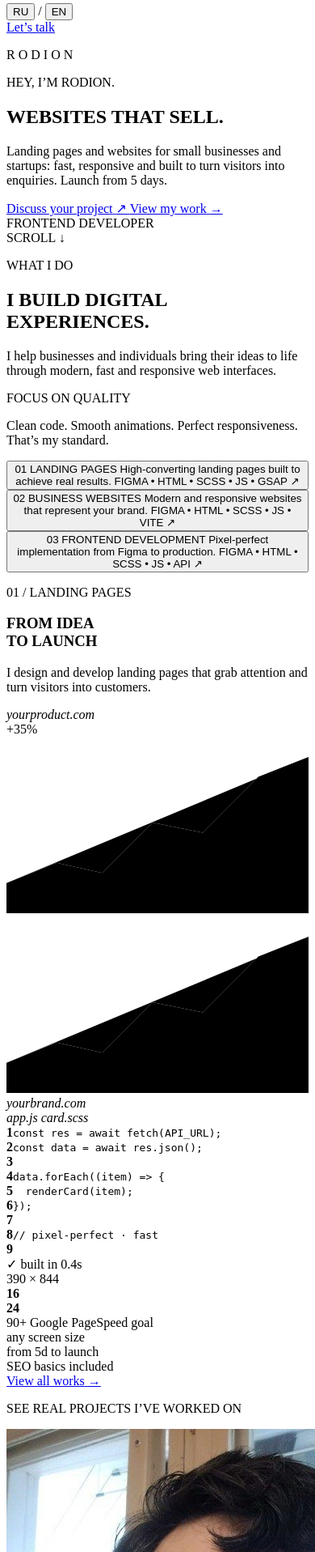
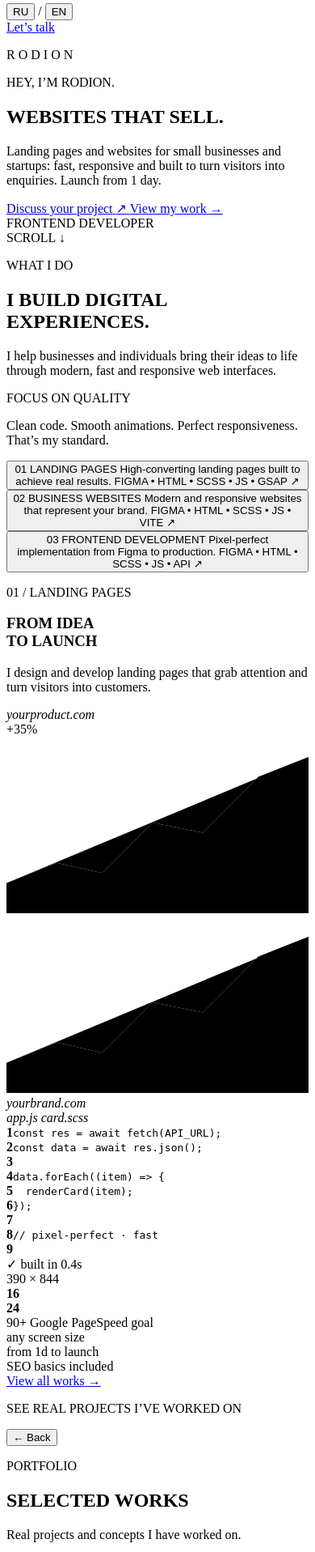
Before and after one commit to topikan/portfolio, a PHP site: page / in a window 390 px wide; the page is wider, and only the part inside the window is pictured. Shown: the part 323-2240 px from the top of that part at 81% size. Run offline with PHP 8.4, Linux system fonts and the light colour scheme.

Commit message:
Pricing tweaks, works as a regular section, new mainfood preview
Co-Authored-By: Claude Sonnet 5.5 <noreply@anthropic.com>
Claude-Session: https://claude.ai/code/session_016Jipq6Da5nJdXG34VCQUMp

```diff
--- a/index.html
+++ b/index.html
@@ -16,14 +16,14 @@
 	<link rel="preload" href="/fonts/jetbrains-mono-latin-wght-normal.woff2" as="font" type="font/woff2" crossorigin />
 
 	<title>Rodion — Websites for business that bring clients</title>
-	<meta name="description" content="Rodion — web developer. Landing pages and business websites for small businesses and startups: fast, responsive, from $100, launch from 5 days." />
+	<meta name="description" content="Rodion — web developer. Landing pages and business websites for small businesses and startups: fast, responsive, from $100, launch from 1 day." />
 	<link rel="canonical" href="%SITE_URL%" />
 
 	<!-- Превью ссылки в Telegram / соцсетях (адрес задаётся в vite.config.js) -->
 	<meta property="og:type" content="website" />
 	<meta property="og:site_name" content="Rodion" />
 	<meta property="og:title" content="Rodion — Websites for business that bring clients" />
-	<meta property="og:description" content="Rodion — web developer. Landing pages and business websites for small businesses and startups: fast, responsive, from $100, launch from 5 days." />
+	<meta property="og:description" content="Rodion — web developer. Landing pages and business websites for small businesses and startups: fast, responsive, from $100, launch from 1 day." />
 	<meta property="og:url" content="%SITE_URL%" />
 	<meta property="og:image" content="%SITE_URL%og-image.png" />
 	<meta property="og:image:width" content="1200" />
@@ -166,7 +166,7 @@
 
 				<p class="hero__description" data-animate="description" data-i18n="hero.description">
 					Landing pages and websites for small businesses and startups: fast,
-					responsive and built to turn visitors into enquiries. Launch from 5 days.
+					responsive and built to turn visitors into enquiries. Launch from 1 day.
 				</p>
 
 				<div class="hero__actions" data-animate="actions">
@@ -457,7 +457,7 @@
 							<span class="services__stat-label" data-stat-label>screen size</span>
 						</div>
 						<div class="services__stat">
-							<span class="services__stat-value" data-stat-value>from 5d</span>
+							<span class="services__stat-value" data-stat-value>from 1d</span>
 							<span class="services__stat-label" data-stat-label>to launch</span>
 						</div>
 						<div class="services__stat">
@@ -485,6 +485,32 @@
 
 	<!-- ════════ ПРОДАЮЩИЕ БЛОКИ: Обо мне → Процесс → Цены → Доказательства → FAQ → Контакты ════════
 	     Тексты — src/js/i18n-sections.js, контакты и ключ формы — src/config.js -->
+
+	<!-- Блок "Работы": обычный раздел страницы. Карточки рисует src/js/sections/works.js из списка PROJECTS. -->
+	<section class="works works--inline" id="work" aria-labelledby="works-title">
+		<div class="works__container">
+			<button type="button" class="works__back" data-works-back>
+				<span class="works__back-icon" aria-hidden="true">&larr;</span>
+				<span data-i18n="works.back">Back</span>
+			</button>
+
+			<header class="works__head">
+				<p class="works__eyebrow">
+					<span class="works__eyebrow-dot" aria-hidden="true"></span>
+					<span data-i18n="works.eyebrow">PORTFOLIO</span>
+				</p>
+				<h2 class="works__title" id="works-title" tabindex="-1">
+					<span class="works__title-line" data-i18n="works.title.line1">SELECTED</span>
+					<span class="works__title-line works__title-line--accent" data-i18n="works.title.line2">WORKS</span>
+				</h2>
+				<p class="works__note" data-i18n="works.note">
+					Real projects and concepts I have worked on.
+				</p>
+			</header>
+
+			<ul class="works__grid" data-works-grid></ul>
+		</div>
+	</section>
 
 	<section class="sec about" id="about" aria-labelledby="about-title">
 		<div class="sec__container about__grid">
@@ -554,7 +580,6 @@
 				</article>
 
 				<article class="plan plan--featured">
-					<p class="plan__badge" data-i18n="pricing.badge">RECOMMENDED</p>
 					<h3 class="plan__name" data-i18n="pricing.2.name">Business website</h3>
 					<p class="plan__price" data-i18n="pricing.2.price">from $330</p>
 					<p class="plan__time" data-i18n="pricing.2.time">2&ndash;3 weeks</p>
@@ -687,33 +712,6 @@
 	</main>
 	</div>
 
-	<!-- Блок "Работы" — правая грань куба; открывается поворотом по ссылкам
-	     #work (кнопка "Смотреть все работы", пункт меню "Works" и т.д.).
-	     Карточки рисует src/js/sections/works.js из списка PROJECTS. -->
-	<section class="works" id="work" aria-labelledby="works-title" data-works inert>
-		<div class="works__container">
-			<button type="button" class="works__back" data-works-back>
-				<span class="works__back-icon" aria-hidden="true">&larr;</span>
-				<span data-i18n="works.back">Back</span>
-			</button>
-
-			<header class="works__head">
-				<p class="works__eyebrow">
-					<span class="works__eyebrow-dot" aria-hidden="true"></span>
-					<span data-i18n="works.eyebrow">PORTFOLIO</span>
-				</p>
-				<h2 class="works__title" id="works-title" tabindex="-1">
-					<span class="works__title-line" data-i18n="works.title.line1">SELECTED</span>
-					<span class="works__title-line works__title-line--accent" data-i18n="works.title.line2">WORKS</span>
-				</h2>
-				<p class="works__note" data-i18n="works.note">
-					My projects will appear here soon. These templates are ready and waiting for their first cases.
-				</p>
-			</header>
-
-			<ul class="works__grid" data-works-grid></ul>
-		</div>
-	</section>
 	</div>
 	</div>
 
--- a/src/js/effects/smooth-anchors.js
+++ b/src/js/effects/smooth-anchors.js
@@ -5,7 +5,7 @@
 // не попадают. Если открыт блок «Работы», ссылки обрабатывает works-flip.js.
 // При prefers-reduced-motion прокрутка мгновенная.
 
-const SKIP = new Set(['#', '#work', '#privacy']);
+const SKIP = new Set(['#', '#privacy']);
 const OFFSET = 24; // зазор сверху, чтобы заголовок не прилипал к краю
 
 export function initSmoothAnchors() {
--- a/src/js/sections/services.js
+++ b/src/js/sections/services.js
@@ -30,7 +30,7 @@ const SERVICES_DATA = {
 			stats: [
 				{ value: '90+', label: 'Google PageSpeed goal' },
 				{ value: 'any', label: 'screen size' },
-				{ value: 'from 5d', label: 'to launch' },
+				{ value: 'from 1d', label: 'to launch' },
 				{ value: 'SEO', label: 'basics included' },
 			],
 		},
@@ -46,7 +46,7 @@ const SERVICES_DATA = {
 			stats: [
 				{ value: '90+', label: 'Google PageSpeed goal' },
 				{ value: 'any', label: 'screen size' },
-				{ value: 'from 14d', label: 'to launch' },
+				{ value: 'from 7d', label: 'to launch' },
 				{ value: 'SEO', label: 'basics included' },
 			],
 		},
@@ -81,7 +81,7 @@ const SERVICES_DATA = {
 			stats: [
 				{ value: '90+', label: 'цель по Google PageSpeed' },
 				{ value: 'любой', label: 'размер экрана' },
-				{ value: 'от 5 дн.', label: 'до запуска' },
+				{ value: 'от 1 дн.', label: 'до запуска' },
 				{ value: 'SEO', label: 'основы включены' },
 			],
 		},
@@ -97,7 +97,7 @@ const SERVICES_DATA = {
 			stats: [
 				{ value: '90+', label: 'цель по Google PageSpeed' },
 				{ value: 'любой', label: 'размер экрана' },
-				{ value: 'от 14 дн.', label: 'до запуска' },
+				{ value: 'от 7 дн.', label: 'до запуска' },
 				{ value: 'SEO', label: 'основы включены' },
 			],
 		},
--- a/src/js/sections/works.js
+++ b/src/js/sections/works.js
@@ -42,7 +42,7 @@ export const PROJECTS = [
 	},
 ];
 
-const MIN_CARDS = 6; // минимум карточек в сетке
+const MIN_CARDS = 3; // минимум карточек в сетке
 const COLUMNS = 3; // чтобы последний ряд не был неполным
 const PLACEHOLDER_TAGS = ['FIGMA', 'HTML', 'SCSS', 'JS'];
 
--- a/src/main.js
+++ b/src/main.js
@@ -8,7 +8,6 @@ import { initMobileMenu } from './js/nav/mobile-menu.js';
 import { initServices } from './js/sections/services.js';
 import { initHeroSnap } from './js/effects/hero-snap.js';
 import { initWorks } from './js/sections/works.js';
-import { initWorksFlip } from './js/effects/works-flip.js';
 import { initFaq } from './js/sections/faq.js';
 import { initSmoothAnchors } from './js/effects/smooth-anchors.js';
 import { initContact, initAnalytics } from './js/sections/contact.js';
@@ -30,7 +29,6 @@ safeInit('mobile-menu', initMobileMenu);
 safeInit('services', initServices);
 safeInit('hero-snap', initHeroSnap);
 safeInit('works', initWorks);
-safeInit('works-flip', initWorksFlip);
 safeInit('contact', initContact);
 safeInit('faq', initFaq);
 safeInit('smooth-anchors', initSmoothAnchors);
--- a/src/sections.scss
+++ b/src/sections.scss
@@ -404,12 +404,6 @@ html {
 	border: 1px solid var(--color-border);
 	border-radius: 22px;
 	background: var(--color-bg-elevated);
-
-	// «Популярный» тариф отмечен только тонкой рамкой и меткой: карточки не кликабельны,
-	// интерактивна одна кнопка внутри.
-	&--featured {
-		border-color: rgba(47, 107, 255, 0.55);
-	}
 
 	&__badge {
 		margin: 0 0 10px;
@@ -1088,3 +1082,39 @@ html {
 	position: sticky;
 	top: var(--hero-sticky-top, 0px);
 }
+
+// Карточки цен на компьютере выше: раньше выглядели приплюснутыми.
+@media (min-width: 961px) {
+	.plan {
+		min-height: 560px;
+		padding: 40px 32px 36px;
+	}
+
+	.plan__list {
+		gap: 16px;
+		margin-block: 30px 32px;
+	}
+}
+
+// «Работы» — обычный раздел страницы (без куба).
+.works.works--inline {
+	position: relative;
+	inset: auto;
+	z-index: 2;
+	overflow: visible;
+	visibility: visible;
+	padding-top: 0;
+	background: var(--color-bg);
+
+	.works__back {
+		display: none;
+	}
+
+	.works__container {
+		padding-block: clamp(48px, 7vw, 96px);
+	}
+
+	.works__head {
+		margin-block: 0 clamp(24px, 4vw, 40px);
+	}
+}
```
Also changed, not shown: src/js/i18n-sections.js (+6 -6 lines), src/js/i18n.js (+6 -6 lines), public/images/mainfood.jpg.
